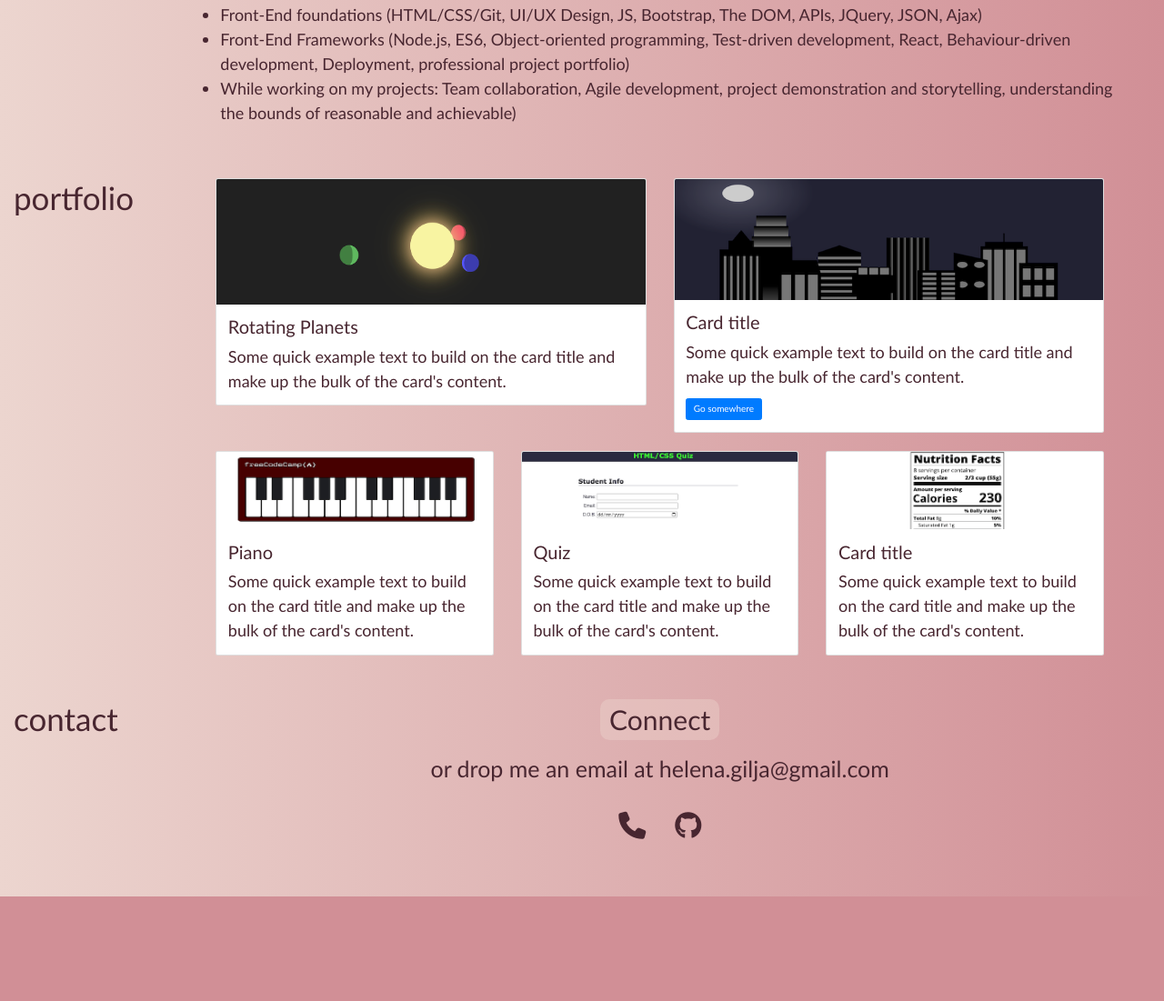
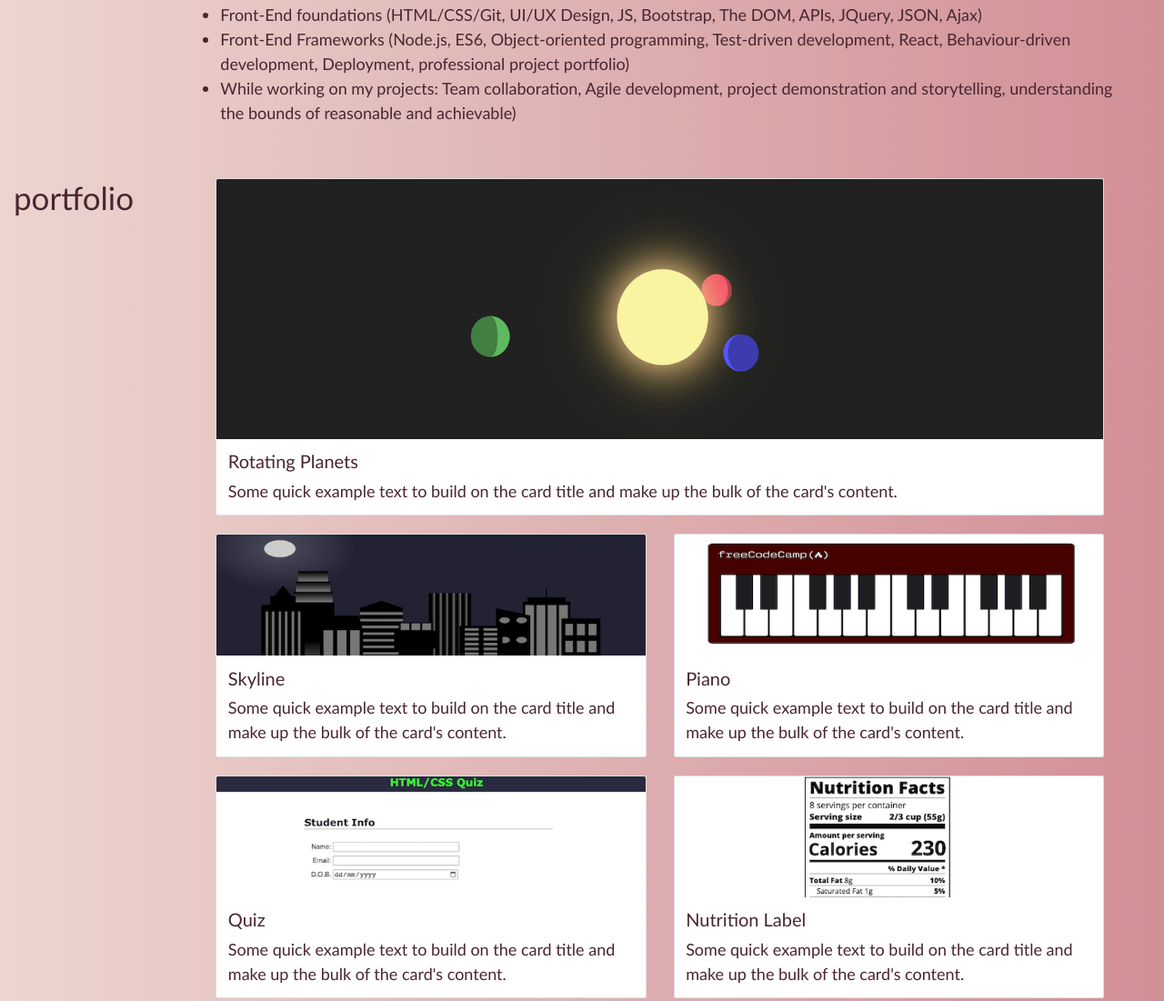
Before and after one commit to cyberrie/Bootstrap-Portfolio, a plain HTML site: page index.html in a window 1280 px wide. Shown: the part 794-1895 px from the top of the page at 91% size. Before the commit the page ends 1780 px from the top, so only its background shows below. Drawn offline with nearby package versions, Linux system fonts and the light colour scheme.

Commit message:
portfolio card sizes amended for large screen

```diff
--- a/index.html
+++ b/index.html
@@ -59,7 +59,7 @@
       </div>
     </nav>
 
-    <!-- jumbotron -->
+    <!-- JUMBOTRON -->
 
     <section class="jumbotron jumbotron-fluid">
       <div class="container">
@@ -87,6 +87,7 @@
       </div>
     </section>
 
+    <!-- MAIN -->
     <main>
       <section class="skills">
         <div class="col-lg-2 col-md-3 col-sm-4 col-3">
@@ -122,7 +123,7 @@
       <div class="row portfolio-grid">
 
         <!-- Card 1 -->
-        <div class="cardContainer col-lg-6 col-md-6 col-sm-12">
+        <div class="cardContainer col-lg-12 col-md-6 col-sm-12">
           <div class="card">
             <a href="https://cyberrie.github.io/rotatingPlanets/" aria-label="Rotating Planets application page" class='grid-link' target="_blank"  rel='noopener noreferrer'>
             <img src="./images/rotating-planets1.png" class="card-img-top" alt="..." />
@@ -138,26 +139,29 @@
             </div>
           </div>
         </div>
-        <!-- End card 1 -->
+
 
         <!-- Card 2 -->
         <div class="cardContainer col-lg-6 col-md-6 col-sm-12">
           <div class="card">
+            <a href="https://cyberrie.github.io/skyline/" aria-label="Skyline application page" target="_blank" rel='noopener noreferrer'>
             <img src="./images/skyline1.png" class="card-img-top" alt="..." />
+            <div class="overlay"></div>
+          </a>
             <div class="card-body">
-              <h5 class="card-title">Card title</h5>
+              <h5 class="card-title">Skyline</h5>
               <p class="card-text">
                 Some quick example text to build on the card title and make up
                 the bulk of the card's content.
               </p>
-              <a href="#" class="btn btn-primary">Go somewhere</a>
+
             </div>
           </div>
         </div>
-        <!-- End card 2 -->
+
 
         <!-- Card 3 -->
-        <div class="cardContainer col-lg-4 col-md-4 col-sm-12">
+        <div class="cardContainer col-lg-6 col-md-4 col-sm-12">
           <div class="card">
             <a href="https://cyberrie.github.io/piano/" aria-label="Piano application page" target="_blank" rel='noopener noreferrer'> <img src="./images/piano1.png" class="card-img-top" alt="..." />
               <div class="overlay"></div>
@@ -174,10 +178,10 @@
 
 
         </div>
-        <!-- End card 3 -->
+
 
           <!-- Card 4 -->
-          <div class="cardContainer col-lg-4 col-md-4 col-sm-12">
+          <div class="cardContainer col-lg-6 col-md-4 col-sm-12">
             <div class="card">
               <a href="https://cyberrie.github.io/quiz/" aria-label="Quiz application page" target="_blank" rel='noopener noreferrer' >
               <img src="./images/quiz1.png" class="card-img-top" alt="..." />
@@ -189,22 +193,19 @@
                   Some quick example text to build on the card title and make up
                   the bulk of the card's content.
                 </p>
-
               </div>
             </div>
           </div>
-          <!-- End card 4 -->
-
 
           <!-- Card 5 -->
-          <div class="cardContainer col-lg-4 col-md-4 col-sm-12">
+          <div class="cardContainer col-lg-6 col-md-4 col-sm-12">
             <div class="card">
               <a href="https://cyberrie.github.io/nutrition-label/" aria-label="Nutrition Label application page" target="_blank" rel='noopener noreferrer' >
               <img src="./images/nutrition-label1.png" class="card-img-top" alt="..." />
               <div class="overlay"></div>
             </a>
               <div class="card-body">
-                <h5 class="card-title">Card title</h5>
+                <h5 class="card-title">Nutrition Label</h5>
                 <p class="card-text">
                   Some quick example text to build on the card title and make up
                   the bulk of the card's content.
@@ -213,8 +214,7 @@
               </div>
             </div>
           </div>
-          <!-- End card 5 -->
-
+       <!-- end 5 -->
       </div>
     </div>
     <!-- End cards -->
```
